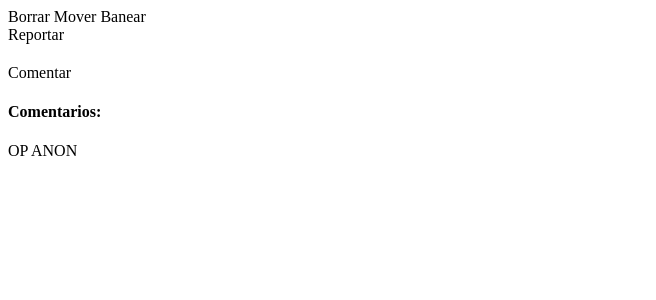
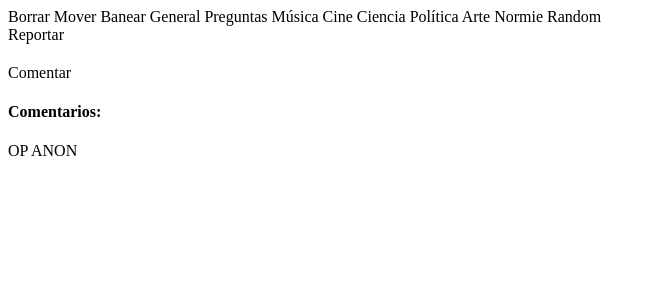
Before and after one commit to anonland/anon.land, a Node server app: template site/src/app/pages/post/post.page.html in a window 1280 px wide. Shown: the top 300 px of the page, without its empty margins (0-656 px from the left). Run offline with Node 20, Linux system fonts and the light colour scheme; the template is opened without the code that fills it, so the values that code supplies are empty.

Commit message:
- Added move action

```diff
--- a/server/index.js
+++ b/server/index.js
@@ -183,6 +183,24 @@
   res.sendStatus(200);
 });
 
+app.post("/move", async (req, res) => {
+  //admin delete post
+  console.log(req.body);
+  if (req.body.token == null) {
+    res.sendStatus(401);
+    return;
+  }
+
+  const adminData = await getAdminData(req.body.token);
+  if (!adminData) {
+    res.sendStatus(401);
+  }
+
+  await firebase.db.collection("posts").doc(req.body.postID).update({ category: req.body.category });
+  console.log('post updateado por ADMIN' + adminData.email);
+  res.sendStatus(200);
+});
+
 const server = http.createServer(app);
 // heroku port access..
 app.set("port", process.env.PORT || 3000);
--- a/site/src/app/pages/post/post.page.html
+++ b/site/src/app/pages/post/post.page.html
@@ -18,12 +18,23 @@
           <ion-button (click)="deletePost()">
             <ion-icon name="trash-outline"></ion-icon>Borrar
           </ion-button>
-          <ion-button (click)="movePost()">
+          <ion-button (click)="selMove.open()">
             <ion-icon name="arrow-redo"></ion-icon>Mover
           </ion-button>
           <ion-button (click)="banUser()">
             <ion-icon name="skull"></ion-icon>Banear
           </ion-button>
+          <ion-select placeholder="General" okText="Elegir" cancelText="Cancelar" (ionChange)="movePost()" #selMove>
+            <ion-select-option value="off">General</ion-select-option>
+            <ion-select-option value="prg">Preguntas</ion-select-option>
+            <ion-select-option value="mus">Música</ion-select-option>
+            <ion-select-option value="cin">Cine</ion-select-option>
+            <ion-select-option value="sci">Ciencia</ion-select-option>
+            <ion-select-option value="pol">Política</ion-select-option>
+            <ion-select-option value="art">Arte</ion-select-option>
+            <ion-select-option value="nor">Normie</ion-select-option>
+            <ion-select-option value="uff">Random</ion-select-option>
+          </ion-select>
         </div>
         <div *ngIf="this.authServ.user == undefined">
           <ion-button class="margin-left" (click)="report()">
--- a/site/src/app/services/post.service.ts
+++ b/site/src/app/services/post.service.ts
@@ -37,6 +37,11 @@
     this.http.post('http://localhost:3000/delete', { postID, token }).subscribe((data) => console.log(data));
   }
 
+  async movePost(postID: string, category: string) {
+    const token = await this.auth.getToken();
+    this.http.post('http://localhost:3000/move', { postID, token, category }).subscribe((data) => console.log(data));
+  }
+
   async changePostCategory(postId: string, category: string) {
     return this.db.collection('posts').doc(postId).set({ category: category }, { merge: true })
   }
```
Also changed, not shown: site/src/app/pages/post/post.page.ts (+7 -1 lines).
